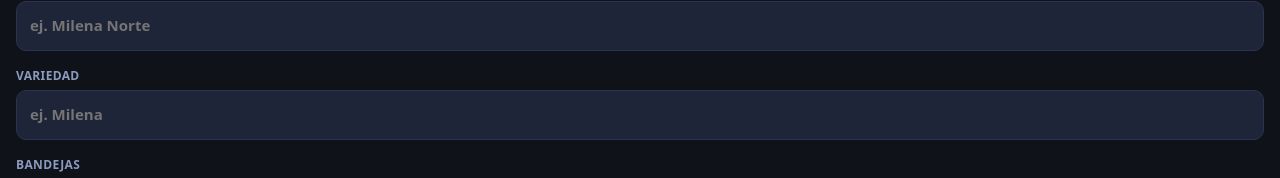
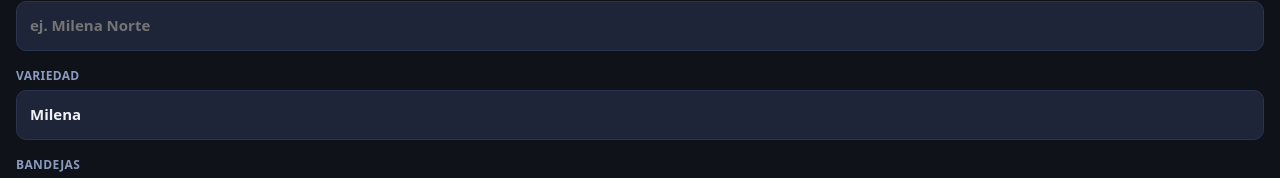
Before and after one commit to AgricolaNalhuitad/nalhuitad-vite, a React (Vite) app: page /lotes/nuevo in a window 1280 px wide. Shown: the part 110-288 px from the top of the page. Built offline with nearby package versions, Linux system fonts and the light colour scheme; no server answers; sample sign-in values are in the browser's storage.

Commit message:
fix(lotes): default variedad Milena en CreateLotScreen

```diff
--- a/src/features/lotes/CreateLotScreen.tsx
+++ b/src/features/lotes/CreateLotScreen.tsx
@@ -8,7 +8,7 @@ export function CreateLotScreen() {
   const today = new Date().toISOString().slice(0, 10);
 
   const [name, setName] = useState('');
-  const [variety, setVariety] = useState('');
+  const [variety, setVariety] = useState('Milena');
   const [quantity, setQuantity] = useState('');
   const [date, setDate] = useState(today);
   const [invernadero, setInvernadero] = useState<'A' | 'B'>('A');
```
